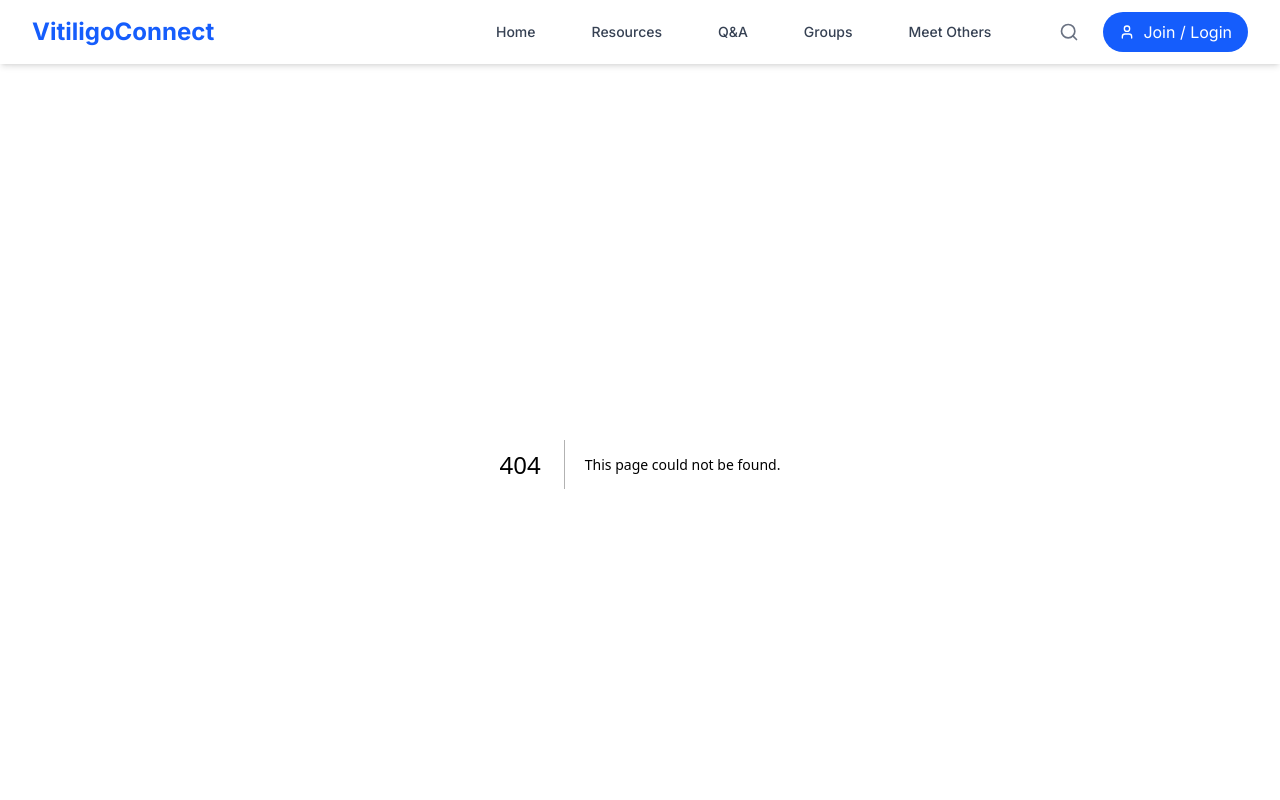
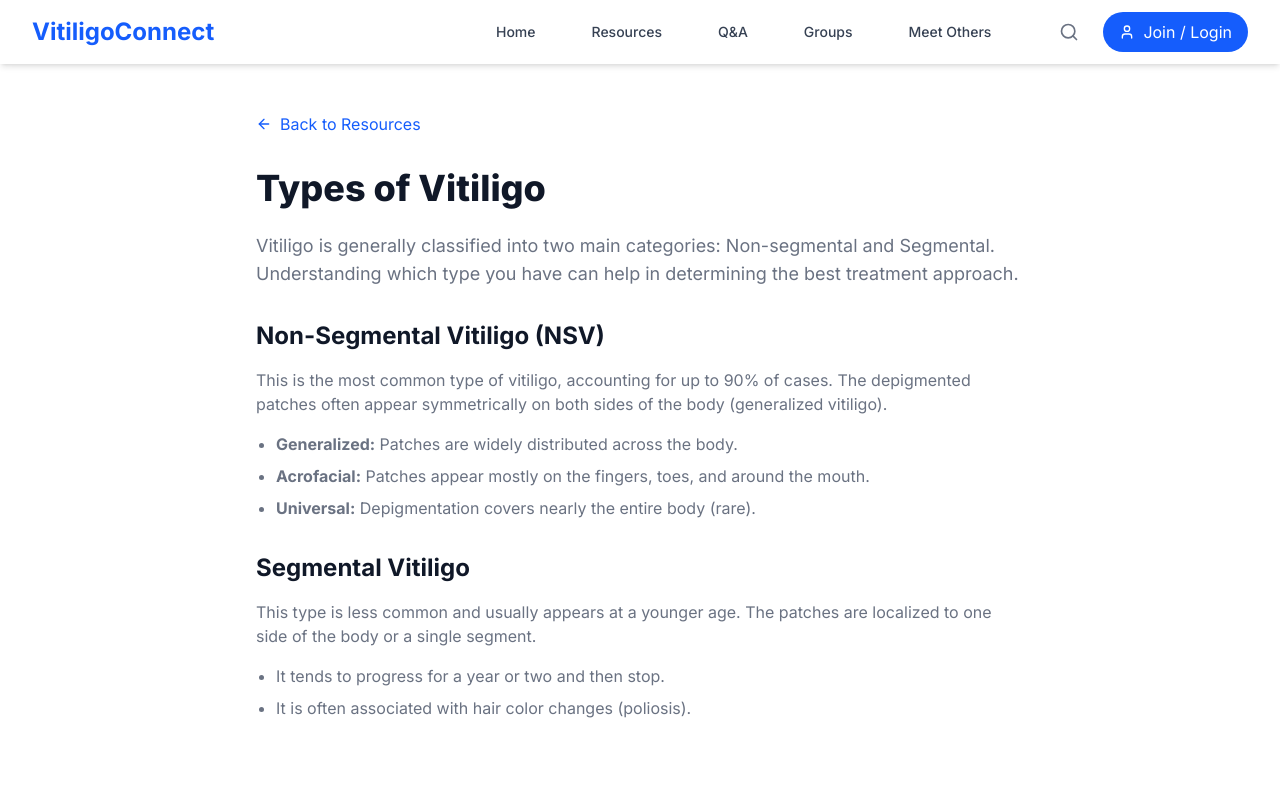
Before and after one commit to Aditya-0510/vitiligo-support, a Next.js app in the folder client/: page /resources/types in a window 1280 px wide. Before the commit this address had no page. Shown: the top 800 px of the page. Built offline with nearby package versions, Linux system fonts and the light colour scheme.

Commit message:
added resources

```diff
--- /dev/null
+++ b/client/src/app/resources/multiple-diagnosis/page.tsx
@@ -0,0 +1,38 @@
+import Link from 'next/link';
+import { ArrowLeft } from 'lucide-react';
+
+export default function MultipleDiagnosis() {
+  return (
+    <div className="bg-white min-h-screen py-12 px-4 sm:px-6 lg:px-8">
+      <div className="max-w-3xl mx-auto">
+        <Link href="/resources" className="inline-flex items-center text-blue-600 hover:text-blue-500 mb-8">
+          <ArrowLeft className="h-4 w-4 mr-2" />
+          Back to Resources
+        </Link>
+
+        <h1 className="text-3xl font-extrabold text-gray-900 sm:text-4xl mb-6">
+          Multiple Diagnosis
+        </h1>
+
+        <div className="prose prose-blue max-w-none text-gray-500">
+          <p className="text-lg mb-8">
+            Vitiligo is an autoimmune condition, and people with one autoimmune disease may be at a slightly higher risk of developing others.
+          </p>
+
+          <h2 className="text-2xl font-bold text-gray-900 mt-8 mb-4">Common Comorbidities</h2>
+          <ul className="list-disc pl-5 space-y-2 mb-6">
+            <li><strong>Thyroid Disease:</strong> Both Hashimoto’s thyroiditis and Graves’ disease are more common in people with vitiligo.</li>
+            <li><strong>Alopecia Areata:</strong> Patchy hair loss that is also autoimmune in nature.</li>
+            <li><strong>Diabetes Type 1:</strong> An autoimmune form of diabetes.</li>
+            <li><strong>Pernicious Anemia:</strong> A decrease in red blood cells when the body can't absorb enough vitamin B12.</li>
+          </ul>
+
+          <h2 className="text-2xl font-bold text-gray-900 mt-8 mb-4">Management</h2>
+          <p className="mb-4">
+            Regular check-ups are important. If you experience symptoms unrelated to your skin (like fatigue, weight changes, or thirst), discuss them with your doctor. Managing one condition often helps in maintaining overall health.
+          </p>
+        </div>
+      </div>
+    </div>
+  );
+}
--- /dev/null
+++ b/client/src/app/resources/topics/page.tsx
@@ -0,0 +1,41 @@
+import Link from 'next/link';
+import { ArrowLeft } from 'lucide-react';
+
+export default function TopicsAndCoping() {
+  return (
+    <div className="bg-white min-h-screen py-12 px-4 sm:px-6 lg:px-8">
+      <div className="max-w-3xl mx-auto">
+        <Link href="/resources" className="inline-flex items-center text-blue-600 hover:text-blue-500 mb-8">
+          <ArrowLeft className="h-4 w-4 mr-2" />
+          Back to Resources
+        </Link>
+
+        <h1 className="text-3xl font-extrabold text-gray-900 sm:text-4xl mb-6">
+          Topics & Coping
+        </h1>
+
+        <div className="prose prose-blue max-w-none text-gray-500">
+          <p className="text-lg mb-8">
+            Living with vitiligo involves more than just managing physical symptoms. Emotional well-being and social support are equally important.
+          </p>
+
+          <h2 className="text-2xl font-bold text-gray-900 mt-8 mb-4">Mental Health</h2>
+          <p className="mb-4">
+            It is common to feel self-conscious, anxious, or depressed. Remember that your feelings are valid. Seeking support from counselors or support groups can be transformative.
+          </p>
+
+           <h2 className="text-2xl font-bold text-gray-900 mt-8 mb-4">Dealing with Social Situations</h2>
+           <ul className="list-disc pl-5 space-y-2 mb-6">
+             <li><strong>Staring:</strong> People often stare out of curiosity. A simple smile or explanation can break the tension.</li>
+             <li><strong>Questions:</strong> Prepare a short, simple explanation if you choose to answer questions (e.g., "It's just a condition where my skin loses color. It's not contagious.").</li>
+           </ul>
+
+          <h2 className="text-2xl font-bold text-gray-900 mt-8 mb-4">Lifestyle & Diet</h2>
+           <p className="mb-4">
+             While no specific diet cures vitiligo, a balanced diet rich in antioxidants helps the immune system. Sun protection is crucial as white patches burn easily.
+           </p>
+        </div>
+      </div>
+    </div>
+  );
+}
--- /dev/null
+++ b/client/src/app/resources/treatment/page.tsx
@@ -0,0 +1,50 @@
+import Link from 'next/link';
+import { ArrowLeft } from 'lucide-react';
+
+export default function TreatmentOptions() {
+  return (
+    <div className="bg-white min-h-screen py-12 px-4 sm:px-6 lg:px-8">
+      <div className="max-w-3xl mx-auto">
+        <Link href="/resources" className="inline-flex items-center text-blue-600 hover:text-blue-500 mb-8">
+          <ArrowLeft className="h-4 w-4 mr-2" />
+          Back to Resources
+        </Link>
+
+        <h1 className="text-3xl font-extrabold text-gray-900 sm:text-4xl mb-6">
+          Treatment Options
+        </h1>
+
+        <div className="prose prose-blue max-w-none text-gray-500">
+          <p className="text-lg mb-8">
+            While there is currently no cure for vitiligo, several treatments can help restore skin color or even out skin tone. Results vary from person to person.
+          </p>
+
+          <h2 className="text-2xl font-bold text-gray-900 mt-8 mb-4">Medical Treatments</h2>
+          <ul className="list-disc pl-5 space-y-2 mb-6">
+            <li><strong>Topical Corticosteroids:</strong> Creams or ointments that may help return color, especially in early stages.</li>
+            <li><strong>Calcineurin Inhibitors:</strong> Tacrolimus or pimecrolimus ointments, often used for the face and neck.</li>
+          </ul>
+
+          <h2 className="text-2xl font-bold text-gray-900 mt-8 mb-4">Light Therapy (Phototherapy)</h2>
+          <p className="mb-4">
+             Exposure to ultraviolet (UV) light can help repigment the skin.
+          </p>
+          <ul className="list-disc pl-5 space-y-2 mb-6">
+            <li><strong>Narrowband UVB:</strong> The most common and effective form of light therapy.</li>
+            <li><strong>Excimer Laser:</strong> Targeted light therapy for smaller areas.</li>
+          </ul>
+
+           <h2 className="text-2xl font-bold text-gray-900 mt-8 mb-4">Surgical Options</h2>
+           <p className="mb-4">
+             Considered when vitiligo is stable (no new patches) for at least 6-12 months.
+           </p>
+           <ul className="list-disc pl-5 space-y-2 mb-6">
+             <li><strong>Skin Grafting:</strong> Transferring healthy skin to patches.</li>
+             <li><strong>Blister Grafting:</strong> Using blisters to transfer pigment.</li>
+             <li><strong>Cellular Suspension Transplant:</strong> Transplanting pigment cells into the affected area.</li>
+           </ul>
+        </div>
+      </div>
+    </div>
+  );
+}
--- /dev/null
+++ b/client/src/app/resources/types/page.tsx
@@ -0,0 +1,44 @@
+import Link from 'next/link';
+import { ArrowLeft } from 'lucide-react';
+
+export default function TypesOfVitiligo() {
+  return (
+    <div className="bg-white min-h-screen py-12 px-4 sm:px-6 lg:px-8">
+      <div className="max-w-3xl mx-auto">
+        <Link href="/resources" className="inline-flex items-center text-blue-600 hover:text-blue-500 mb-8">
+          <ArrowLeft className="h-4 w-4 mr-2" />
+          Back to Resources
+        </Link>
+
+        <h1 className="text-3xl font-extrabold text-gray-900 sm:text-4xl mb-6">
+          Types of Vitiligo
+        </h1>
+
+        <div className="prose prose-blue max-w-none text-gray-500">
+          <p className="text-lg mb-8">
+            Vitiligo is generally classified into two main categories: Non-segmental and Segmental. Understanding which type you have can help in determining the best treatment approach.
+          </p>
+
+          <h2 className="text-2xl font-bold text-gray-900 mt-8 mb-4">Non-Segmental Vitiligo (NSV)</h2>
+          <p className="mb-4">
+            This is the most common type of vitiligo, accounting for up to 90% of cases. The depigmented patches often appear symmetrically on both sides of the body (generalized vitiligo).
+          </p>
+          <ul className="list-disc pl-5 space-y-2 mb-6">
+            <li><strong>Generalized:</strong> Patches are widely distributed across the body.</li>
+            <li><strong>Acrofacial:</strong> Patches appear mostly on the fingers, toes, and around the mouth.</li>
+            <li><strong>Universal:</strong> Depigmentation covers nearly the entire body (rare).</li>
+          </ul>
+
+          <h2 className="text-2xl font-bold text-gray-900 mt-8 mb-4">Segmental Vitiligo</h2>
+          <p className="mb-4">
+            This type is less common and usually appears at a younger age. The patches are localized to one side of the body or a single segment.
+          </p>
+          <ul className="list-disc pl-5 space-y-2 mb-6">
+            <li>It tends to progress for a year or two and then stop.</li>
+            <li>It is often associated with hair color changes (poliosis).</li>
+          </ul>
+        </div>
+      </div>
+    </div>
+  );
+}
```
